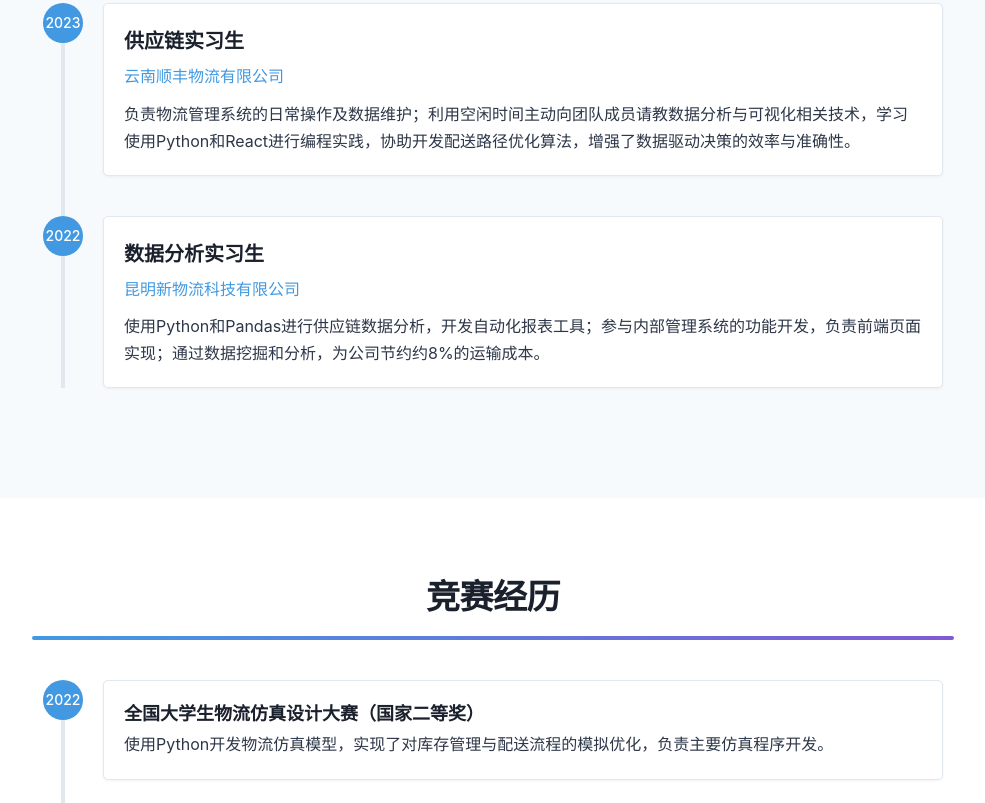
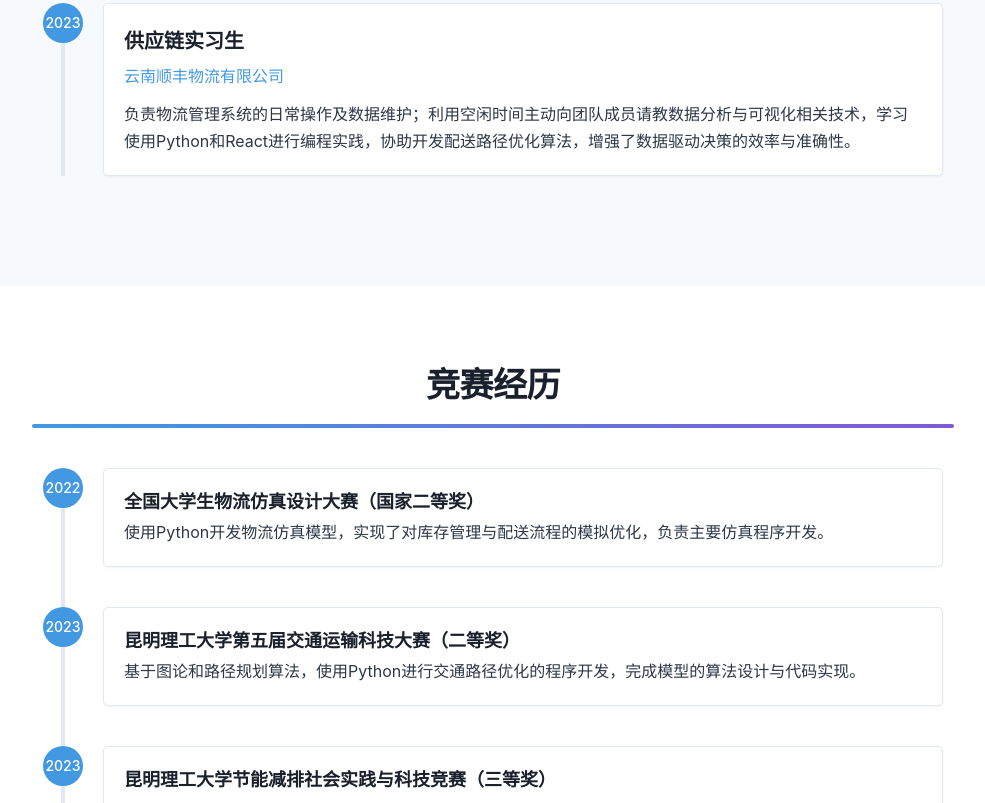
Before and after one commit to RioArisk/personal-website, a plain HTML site: page index.html in a window 1280 px wide. Shown: the part 1497-2300 px from the top of the page, without its empty margins (147-1132 px from the left). Drawn offline with Linux system fonts and the light colour scheme; files whose address does not match are found by name.

Commit message:
修改 index.html，删除部分行

```diff
--- a/index.html
+++ b/index.html
@@ -105,14 +105,6 @@
                         <h3>供应链实习生</h3>
                         <h4>云南顺丰物流有限公司</h4>
                         <p>负责物流管理系统的日常操作及数据维护；利用空闲时间主动向团队成员请教数据分析与可视化相关技术，学习使用Python和React进行编程实践，协助开发配送路径优化算法，增强了数据驱动决策的效率与准确性。</p>
-                    </div>
-                </div>
-                <div class="timeline-item">
-                    <div class="timeline-date">2022</div>
-                    <div class="timeline-content">
-                        <h3>数据分析实习生</h3>
-                        <h4>昆明新物流科技有限公司</h4>
-                        <p>使用Python和Pandas进行供应链数据分析，开发自动化报表工具；参与内部管理系统的功能开发，负责前端页面实现；通过数据挖掘和分析，为公司节约约8%的运输成本。</p>
                     </div>
                 </div>
             </div>
```
